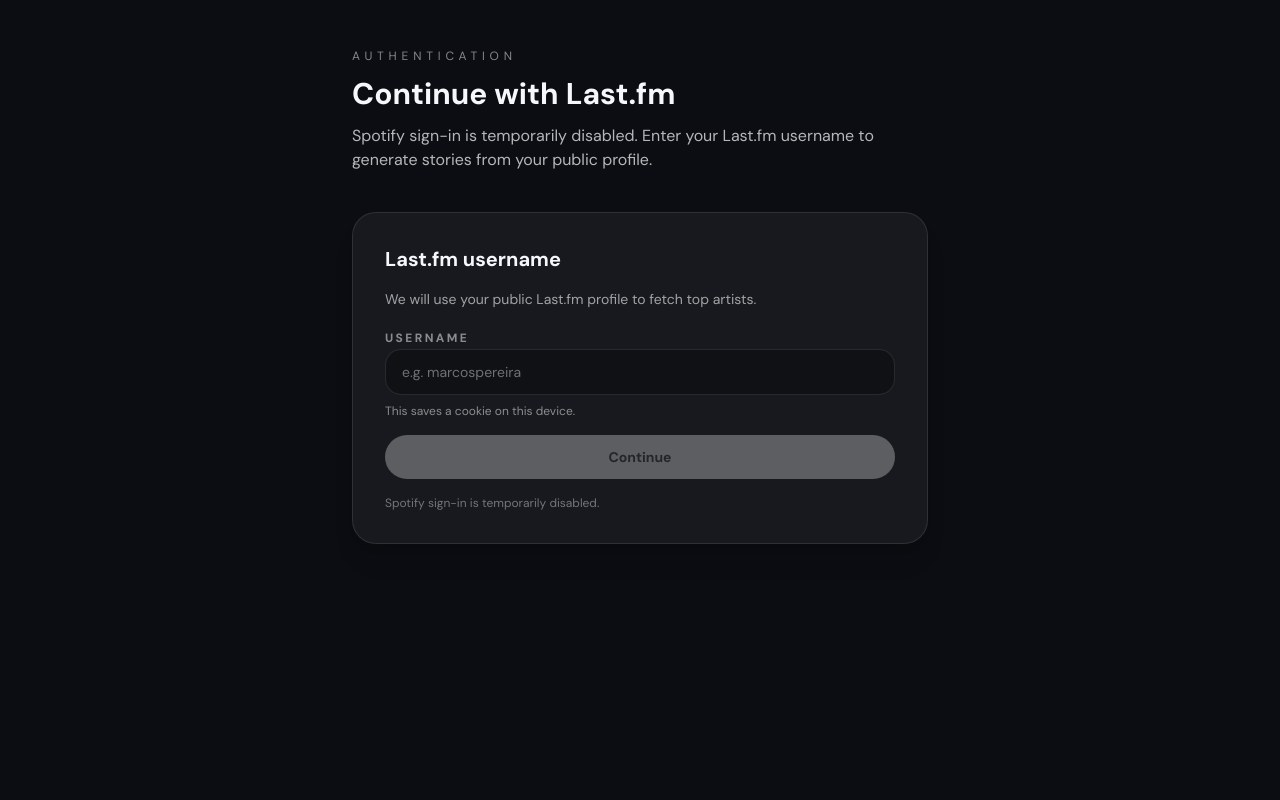
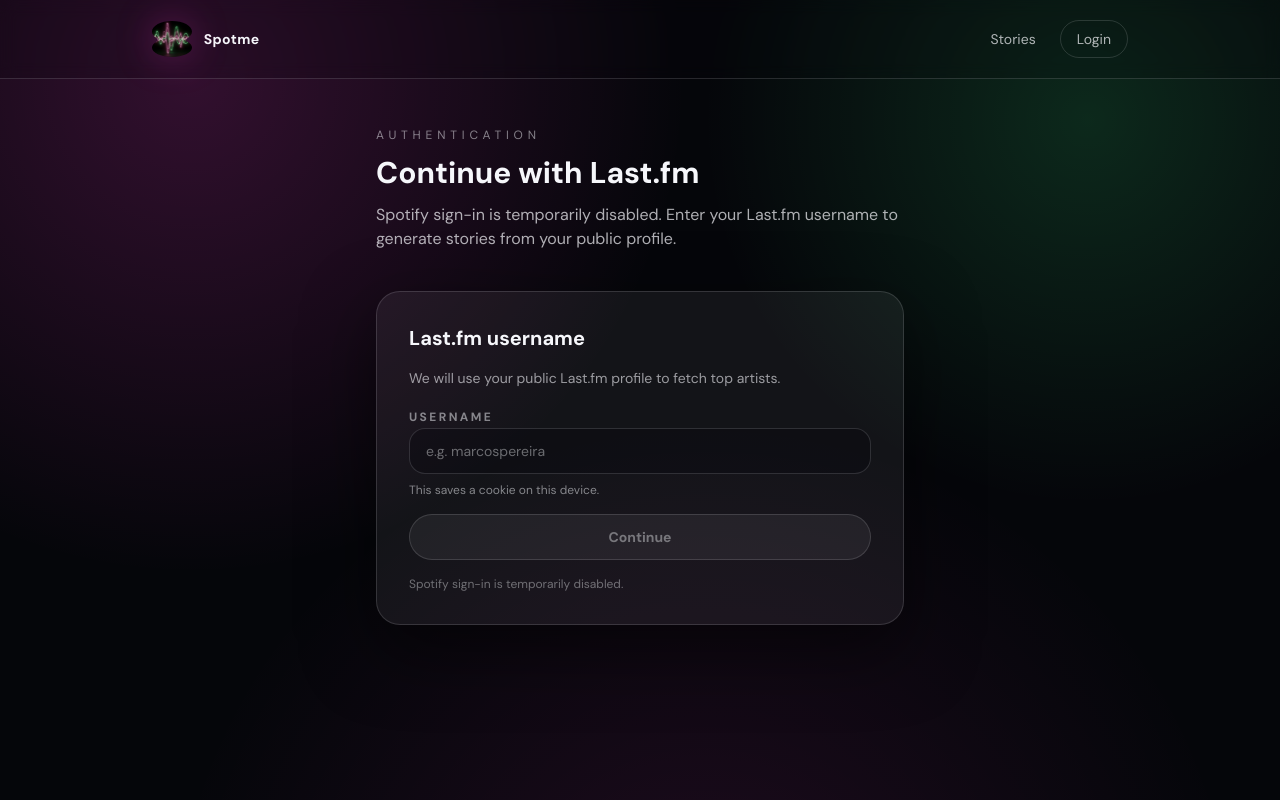
Before and after one commit to acidbutter96/spotme, a Next.js app: page /login in a window 1280 px wide. Built offline with nearby package versions, Linux system fonts and the light colour scheme; no server answers.

Commit message:
refactor: update styles and improve layout across multiple components

```diff
--- a/src/app/(auth)/login/page.tsx
+++ b/src/app/(auth)/login/page.tsx
@@ -24,14 +24,14 @@
   }
 
   return (
-    <main className="min-h-screen px-6 py-12">
-      <div className="mx-auto flex w-full max-w-xl flex-col gap-10">
+    <main className="py-12">
+      <div className="mx-auto flex w-full max-w-xl flex-col gap-10 px-6">
         <div className="space-y-3">
-          <p className="text-xs uppercase tracking-[0.4em] text-white/50">
+          <p className="text-xs uppercase tracking-[0.4em] text-foreground/50">
             Authentication
           </p>
           <h1 className="text-3xl font-semibold">Continue with Last.fm</h1>
-          <p className="text-white/70">
+          <p className="text-foreground/70">
             Spotify sign-in is temporarily disabled. Enter your Last.fm username
             to generate stories from your public profile.
           </p>
--- a/src/app/(dashboard)/stories/page.tsx
+++ b/src/app/(dashboard)/stories/page.tsx
@@ -27,14 +27,14 @@
   }
 
   return (
-    <main className="min-h-screen px-6 py-12">
-      <div className="mx-auto flex w-full max-w-5xl flex-col gap-10">
+    <main className="py-12">
+      <div className="app-container flex flex-col gap-10">
         <header className="space-y-3">
-          <p className="text-xs uppercase tracking-[0.4em] text-white/50">
+          <p className="text-xs uppercase tracking-[0.4em] text-foreground/50">
             Stories
           </p>
           <h1 className="text-3xl font-semibold">Your music story</h1>
-          <p className="text-white/60">
+          <p className="text-foreground/60">
             Select a source, period, and template to generate a shareable story.
           </p>
         </header>
--- a/src/app/globals.css
+++ b/src/app/globals.css
@@ -1,5 +1,20 @@
 @import "tailwindcss";
 
+@theme {
+  --color-background: #05060a;
+  --color-foreground: #f6f7fb;
+  --color-muted: #b4bbce;
+  --color-border: rgba(246, 247, 251, 0.14);
+  --color-card: rgba(246, 247, 251, 0.06);
+  --color-neon-pink: #ff3bd4;
+  --color-neon-green: #39ff88;
+  --shadow-soft: 0 24px 70px rgba(0, 0, 0, 0.55);
+  --shadow-neon: 0 0 18px rgba(255, 59, 212, 0.35),
+    0 0 28px rgba(57, 255, 136, 0.22);
+  --font-sans: var(--font-dm-sans), system-ui, -apple-system, sans-serif;
+}
+
+@layer base {
   :root {
     color-scheme: dark;
   }
@@ -10,11 +25,58 @@
   }
 
   body {
-  background: #0b0d12;
-  color: #f6f7fb;
-  font-family: "DM Sans", system-ui, -apple-system, sans-serif;
+    background-color: var(--color-background);
+    background-image: radial-gradient(
+        900px circle at 15% 10%,
+        rgba(255, 59, 212, 0.18),
+        transparent 55%
+      ),
+      radial-gradient(
+        700px circle at 85% 15%,
+        rgba(57, 255, 136, 0.14),
+        transparent 55%
+      ),
+      radial-gradient(
+        900px circle at 55% 120%,
+        rgba(255, 59, 212, 0.1),
+        transparent 60%
+      );
+    color: var(--color-foreground);
+    font-family: var(--font-sans);
+  }
+
+  ::selection {
+    background: rgba(255, 59, 212, 0.35);
+    color: var(--color-foreground);
   }
 
   * {
     box-sizing: border-box;
   }
+}
+
+@layer components {
+  .app-container {
+    @apply mx-auto w-full max-w-5xl px-6;
+  }
+
+  .app-card {
+    @apply rounded-3xl border border-border bg-card shadow-soft;
+  }
+
+  .app-input {
+    @apply w-full rounded-2xl border border-border bg-background/30 px-4 py-3 text-sm text-foreground placeholder:text-foreground/40 outline-none transition focus:border-neon-green/70 focus:ring-2 focus:ring-neon-pink/20;
+  }
+
+  .btn-primary {
+    @apply inline-flex items-center justify-center rounded-full bg-gradient-to-r from-neon-pink to-neon-green px-6 py-3 text-sm font-semibold text-black shadow-neon transition hover:brightness-110 focus-visible:outline-none focus-visible:ring-2 focus-visible:ring-neon-green/70 focus-visible:ring-offset-2 focus-visible:ring-offset-background;
+  }
+
+  .btn-secondary {
+    @apply inline-flex items-center justify-center rounded-full border border-border bg-transparent px-6 py-3 text-sm font-semibold text-foreground/80 transition hover:border-neon-pink/70 hover:text-foreground focus-visible:outline-none focus-visible:ring-2 focus-visible:ring-neon-pink/60 focus-visible:ring-offset-2 focus-visible:ring-offset-background;
+  }
+
+  .btn-disabled {
+    @apply cursor-not-allowed rounded-full border border-border bg-card px-6 py-3 text-sm font-semibold text-foreground/40;
+  }
+}
--- a/src/app/layout.tsx
+++ b/src/app/layout.tsx
@@ -1,5 +1,7 @@
 import type { Metadata, Viewport } from "next";
 import { DM_Sans } from "next/font/google";
+import Image from "next/image";
+import Link from "next/link";
 import "./globals.css";
 
 const dmSans = DM_Sans({
@@ -15,7 +17,7 @@
 };
 
 export const viewport: Viewport = {
-  themeColor: "#0b0d12",
+  themeColor: "#05060a",
 };
 
 export default function RootLayout({
@@ -25,8 +27,41 @@
 }>) {
   return (
     <html lang="en" className={dmSans.variable}>
-      <body className="min-h-screen bg-[#0b0d12] text-[#f6f7fb]">
-        {children}
+      <body className="min-h-screen text-foreground antialiased">
+        <div className="flex min-h-screen flex-col">
+          <header className="border-b border-border bg-background/20 backdrop-blur">
+            <div className="app-container flex items-center justify-between py-5">
+              <Link href="/" className="group flex items-center gap-3">
+                <Image
+                  src="/logo.svg"
+                  alt="Spotme"
+                  width={1227}
+                  height={1110}
+                  priority
+                  className="h-9 w-auto drop-shadow-[0_0_18px_rgba(255,59,212,0.25)]"
+                />
+                <span className="text-sm font-semibold tracking-wide text-foreground transition group-hover:text-neon-green">
+                  Spotme
+                </span>
+              </Link>
+              <nav className="flex items-center gap-3 text-sm text-foreground/70">
+                <Link
+                  href="/stories"
+                  className="rounded-full px-3 py-2 transition hover:text-foreground"
+                >
+                  Stories
+                </Link>
+                <Link
+                  href="/login"
+                  className="rounded-full border border-border px-4 py-2 transition hover:border-neon-pink/70 hover:text-foreground"
+                >
+                  Login
+                </Link>
+              </nav>
+            </div>
+          </header>
+          <div className="flex-1">{children}</div>
+        </div>
       </body>
     </html>
   );
--- a/src/app/page.tsx
+++ b/src/app/page.tsx
@@ -2,31 +2,25 @@
 
 export default function HomePage() {
   return (
-    <main className="min-h-screen px-6 py-12">
-      <section className="mx-auto flex w-full max-w-4xl flex-col gap-8">
+    <main className="py-12">
+      <section className="app-container flex flex-col gap-8">
         <div className="space-y-4">
-          <p className="text-xs uppercase tracking-[0.4em] text-white/50">
+          <p className="text-xs uppercase tracking-[0.4em] text-foreground/50">
             Spotme
           </p>
-          <h1 className="text-4xl font-semibold leading-tight sm:text-5xl">
+          <h1 className="bg-gradient-to-r from-neon-pink to-neon-green bg-clip-text text-4xl font-semibold leading-tight text-transparent sm:text-5xl">
             Turn your music stats into Instagram-ready stories.
           </h1>
-          <p className="max-w-2xl text-lg text-white/70">
+          <p className="max-w-2xl text-lg text-foreground/70">
             For now, we support Last.fm usernames only (Spotify sign-in is
             temporarily disabled).
           </p>
         </div>
         <div className="flex flex-wrap gap-4">
-          <Link
-            href="/login"
-            className="rounded-full bg-white px-6 py-3 text-sm font-semibold text-black transition hover:opacity-90"
-          >
+          <Link href="/login" className="btn-primary">
             Continue with Last.fm
           </Link>
-          <Link
-            href="/stories"
-            className="rounded-full border border-white/20 px-6 py-3 text-sm font-semibold text-white/80 transition hover:border-white/60"
-          >
+          <Link href="/stories" className="btn-secondary">
             View Stories
           </Link>
         </div>
--- a/src/components/auth/LoginPanel.tsx
+++ b/src/components/auth/LoginPanel.tsx
@@ -75,15 +75,15 @@
   }
 
   return (
-    <div className="rounded-3xl border border-white/10 bg-white/5 p-8 shadow-xl">
+    <div className="app-card p-8">
       <div className="space-y-4">
         <h2 className="text-xl font-semibold">Last.fm username</h2>
-        <p className="text-sm text-white/60">
+        <p className="text-sm text-foreground/60">
           We will use your public Last.fm profile to fetch top artists.
         </p>
 
         <div className="space-y-2">
-          <label className="text-xs font-semibold uppercase tracking-[0.2em] text-white/50">
+          <label className="text-xs font-semibold uppercase tracking-[0.2em] text-foreground/50">
             Username
           </label>
           <input
@@ -92,29 +92,25 @@
             onChange={(event) => setUsername(event.target.value)}
             placeholder="e.g. marcospereira"
             autoComplete="username"
-            className="w-full rounded-2xl border border-white/10 bg-black/30 px-4 py-3 text-sm text-white placeholder:text-white/40 focus:border-white/40 focus:outline-none"
+            className="app-input"
           />
-          <p className="text-xs text-white/50">
+          <p className="text-xs text-foreground/50">
             This saves a cookie on this device.
           </p>
         </div>
 
-        {error ? <p className="text-sm text-red-300">{error}</p> : null}
+        {error ? <p className="text-sm text-neon-pink">{error}</p> : null}
 
         <button
           type="button"
           disabled={!canContinue}
           onClick={handleContinue}
-          className={`w-full rounded-full px-6 py-3 text-sm font-semibold transition ${
-            canContinue
-              ? "bg-white text-black hover:opacity-90"
-              : "cursor-not-allowed bg-white/30 text-black/60"
-          }`}
+          className={`w-full ${canContinue ? "btn-primary" : "btn-disabled"}`}
         >
           {isSubmitting ? "Saving..." : "Continue"}
         </button>
 
-        <p className="text-xs text-white/40">
+        <p className="text-xs text-foreground/40">
           Spotify sign-in is temporarily disabled.
         </p>
       </div>
```
Also changed, not shown: src/components/stories/StoryPreview.tsx (+25 -29 lines), public/manifest.json. Lines whose indentation alone changed are shown as unchanged.
